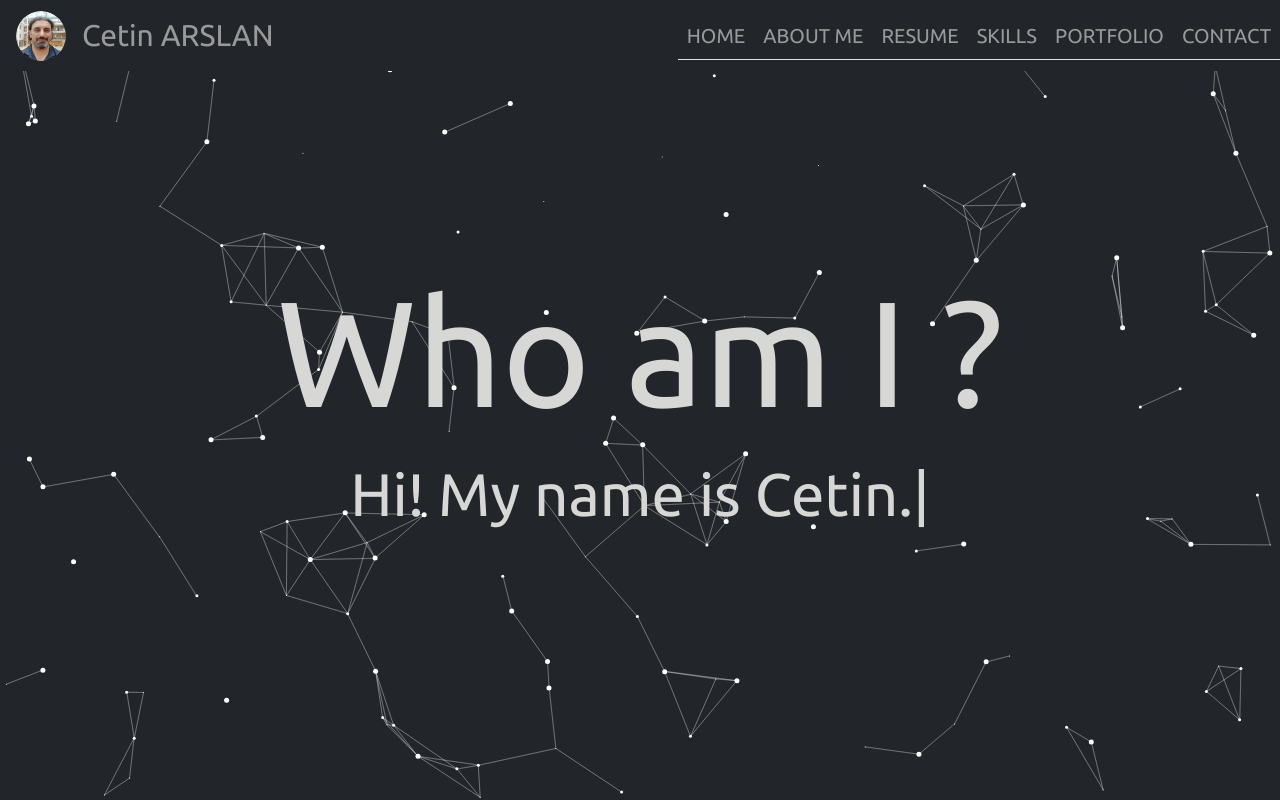
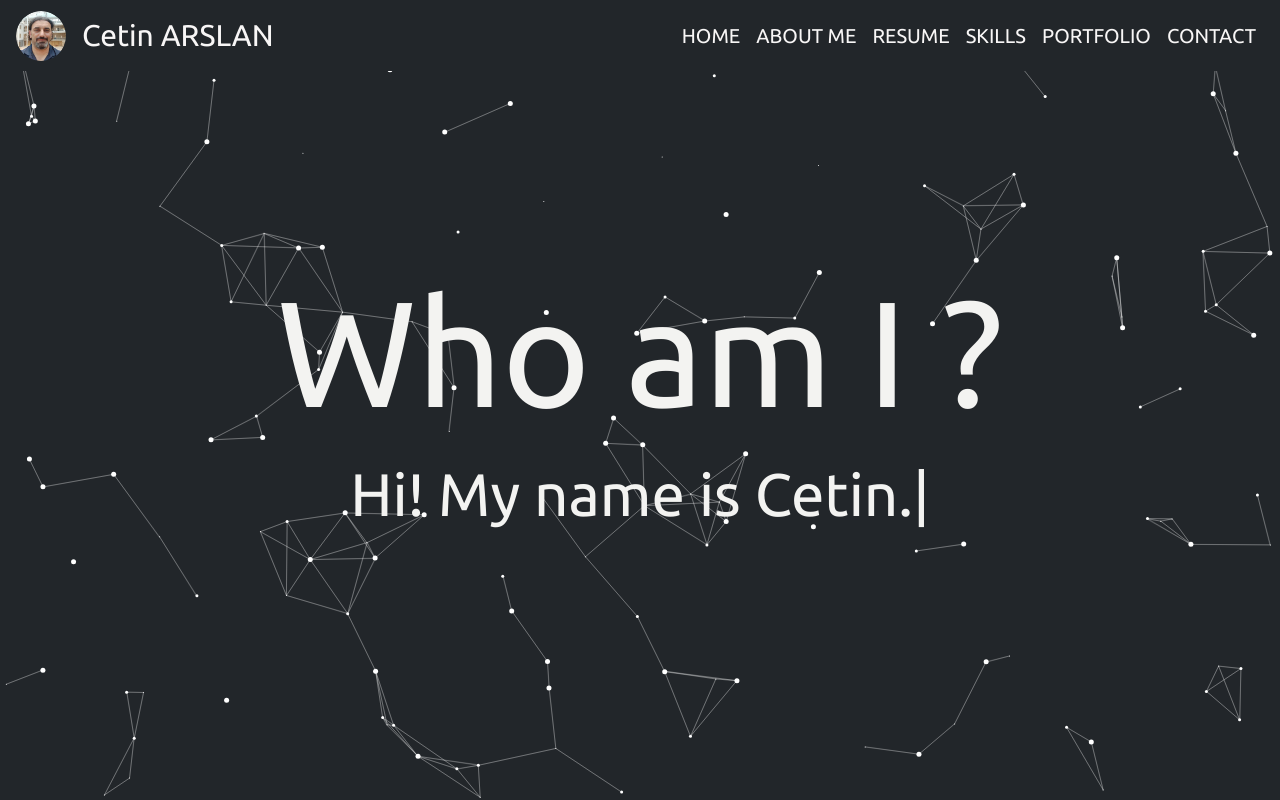
Before and after one commit to cetinarslan-it/portfolio, a React (Create React App) app: page / in a window 1280 px wide. Shown: the top 800 px of the page. Built offline with nearby package versions, Linux system fonts and the light colour scheme.

Commit message:
Refactored navigation bar

```diff
--- a/src/App.css
+++ b/src/App.css
@@ -6,12 +6,12 @@
 
 :root {
   --nav-color: hsl(210, 11%, 15%);
-  --nav-color-hover: hsl(208, 11%, 30%);
+  --nav-color-hover: hsl(210, 1%, 38%);
   --nav-border-color: hsl(209, 11%, 45%);
   --light-color: hsl(84, 100%, 99%);
-  --header-font-color: hsl(60, 1%, 84%);
-  --font-color: hsl(0, 0%, 60%);
-  --font-color-hover: hsl(0, 3%, 77%);
+  --header-font-color: hsl(60, 8%, 95%);
+  --font-color: hsl(0, 12%, 97%);
+  --font-color-hover: hsl(0, 2%, 65%);
 }
 
 .backgroundImg {
--- a/src/pages/header/Header.js
+++ b/src/pages/header/Header.js
@@ -15,7 +15,7 @@ function Header() {
           "Automation Tester",
           "and...",
           "Fullstack .Net Developer",
-          "",
+          "Welcome to my website!...",
         ]}
         typeSpeed={140}
         backSpeed={270}
--- a/src/pages/navigationBar/NavigationBar.js
+++ b/src/pages/navigationBar/NavigationBar.js
@@ -45,7 +45,7 @@ function NavigationBar() {
             borderColor: "none",
           }}
         >
-          <Nav className="nav nav-tabs">
+          <Nav className="nav nav-pills me-3">
             {createLinks()}
           </Nav>
         </Navbar.Collapse>
--- a/src/pages/navigationBar/navigation.css
+++ b/src/pages/navigationBar/navigation.css
@@ -1,15 +1,10 @@
 .navigation__container {
   background-color: var(--nav-color);
-  color: ghostwhite;
 }
 
 .navbar-userIcon {
   border-radius: 50%;
   margin-left: 1rem;
-}
-
-.navbar-mailIcon {
-  margin-bottom: -1rem;
 }
 
 .navbar-light .navbar-nav .nav-link {
@@ -28,12 +23,3 @@
 .links a:hover {
   background-color: var(--font-color-hover);
 }
-
-@media only screen and (max-width: 900px){
-
-  .navbar-mailIcon {
-    margin-bottom: 0rem;
-    margin-left:-1rem;
-  }
-
-}
```
